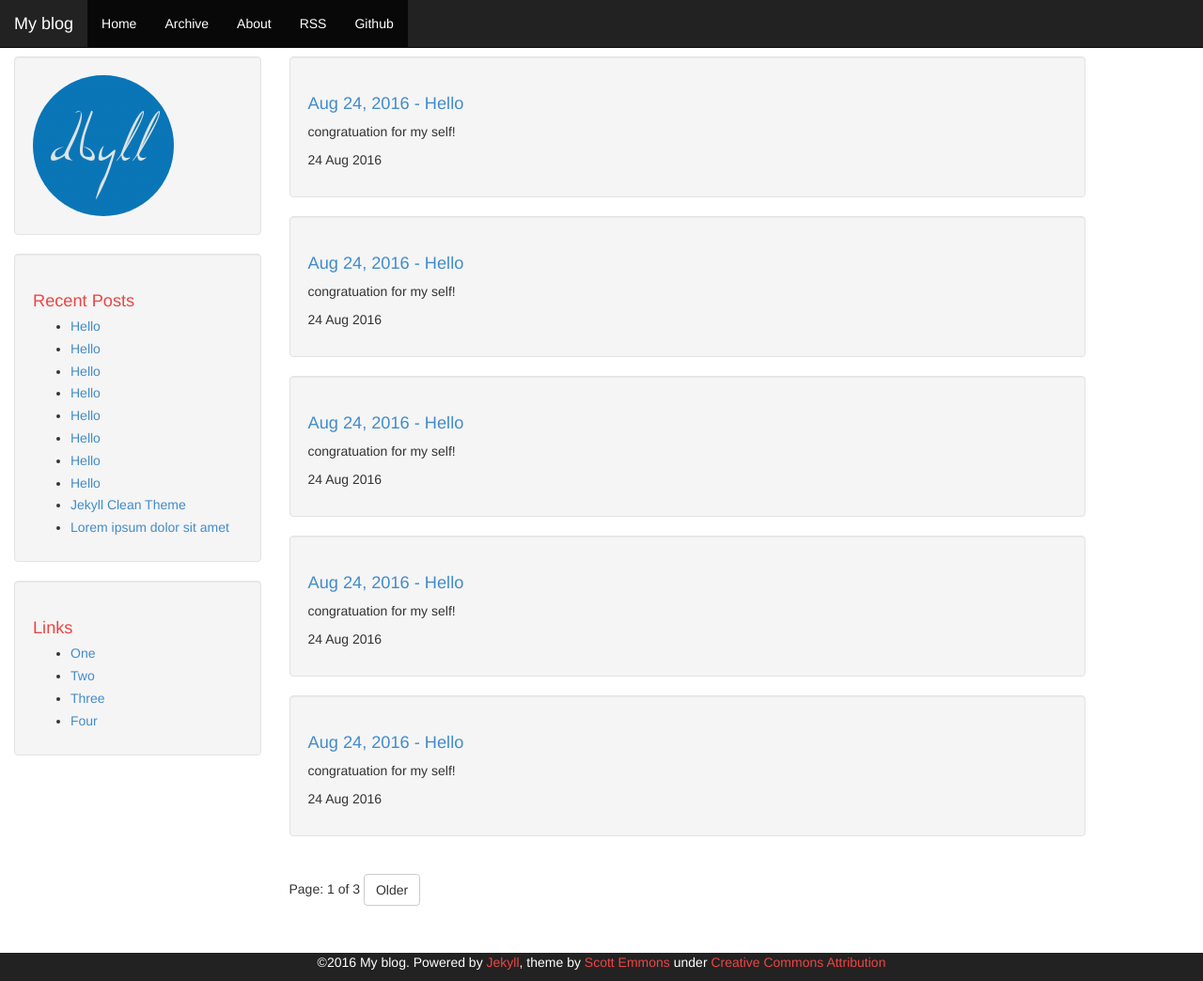
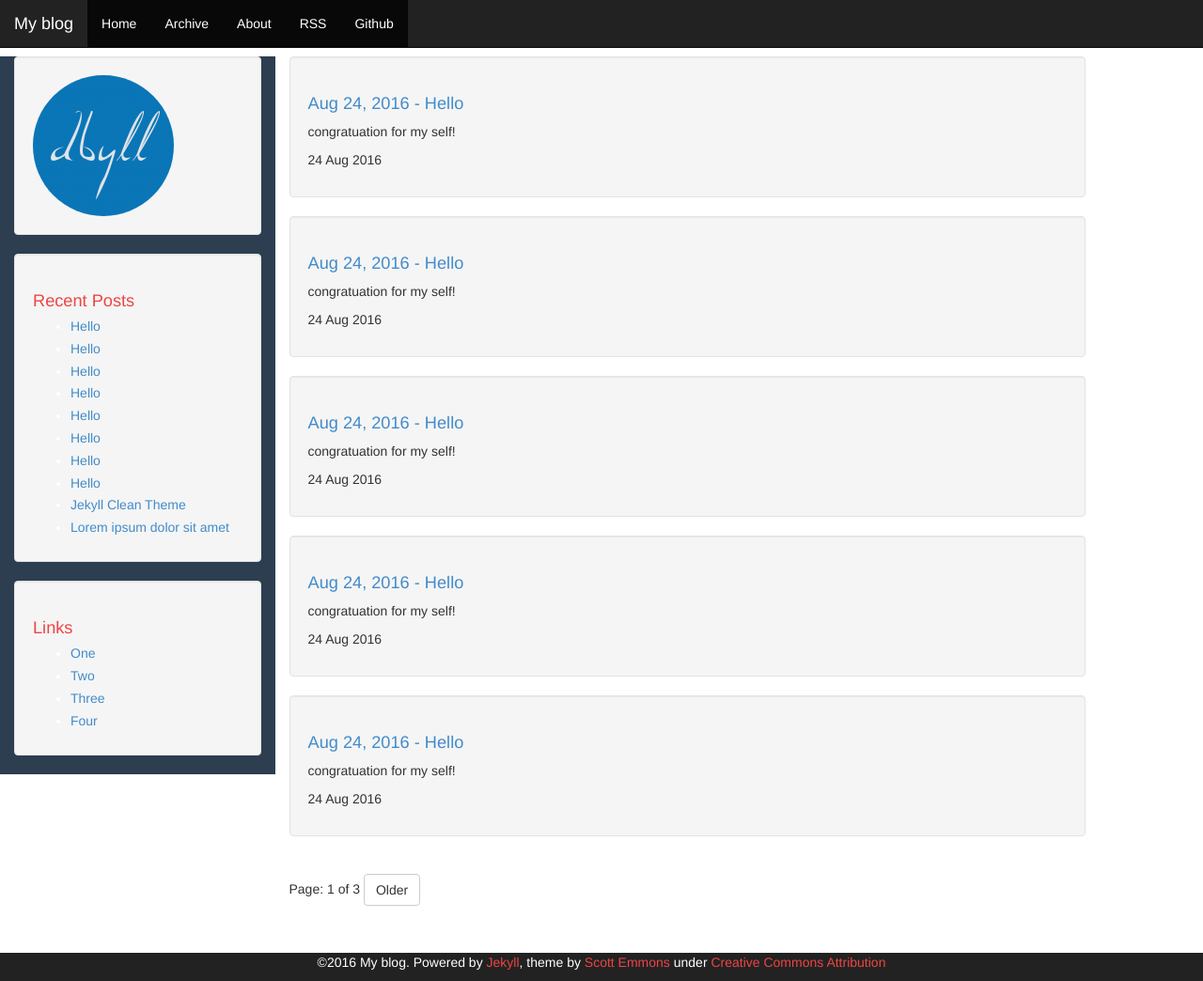
Before and after one commit to zhonghan/forest, a Jekyll site: the page built from index.html, in a window 1280 px wide and 1044 px high. Shown: the whole window at 94% size. Built offline with Jekyll 4.4.1, drawn with Linux system fonts in a browser that asks for light colours; the list of posts is cut into pages by our own code.

Commit message:
add display style

```diff
--- a/_layouts/default.html
+++ b/_layouts/default.html
@@ -2,7 +2,7 @@
 
 <div class="container container-left">
     <div class="row">
-        <div class="col-md-3 hidden-xs">
+        <div class="col-md-3 hidden-xs left-navigate">
             {% include sidebar.html %}
         </div>
         <div class="col-md-9">
```
